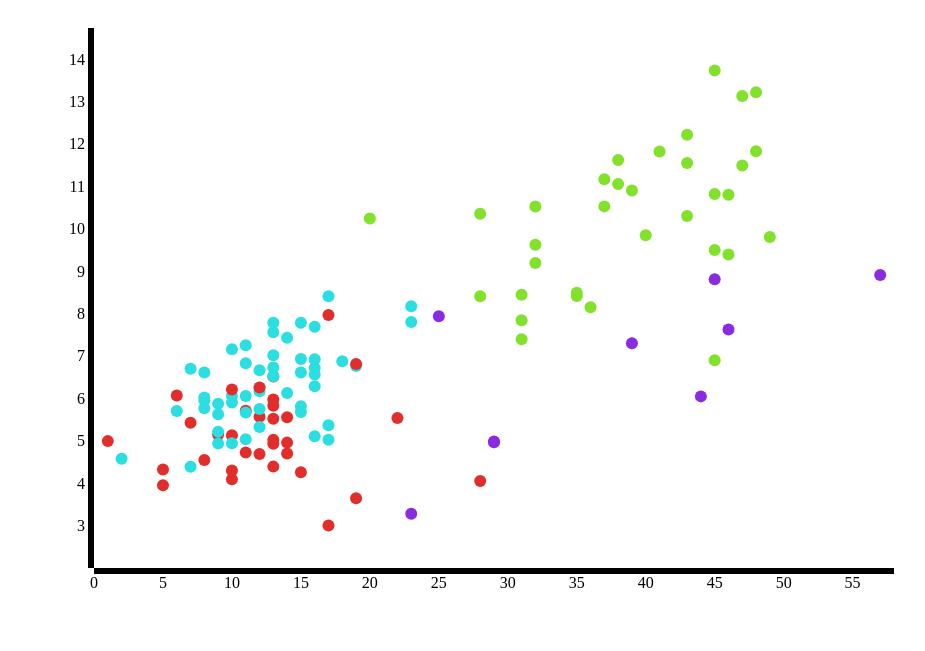
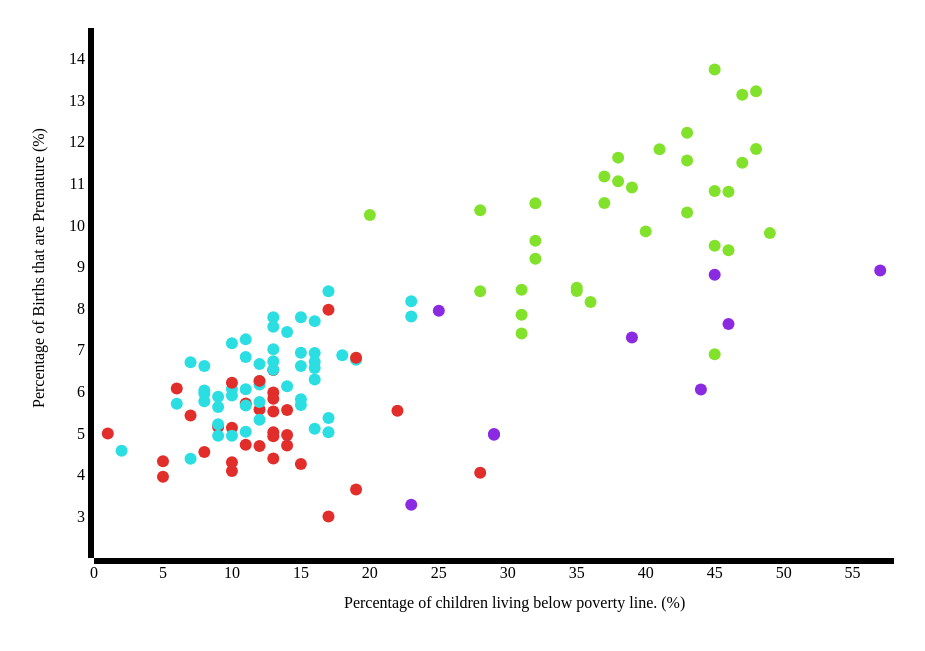
Before and after one commit to jfried23/Explore_data, a Flask app: page /poverty in a window 1280 px wide. Shown: the top 651 px of the page, without its empty margins (14-939 px from the left). Run offline with Flask 2, Linux system fonts and the light colour scheme.

Commit message:
Added axis titles

```diff
--- a/templates/poverty.html
+++ b/templates/poverty.html
@@ -28,10 +28,10 @@
 
   var state_codes = ['AL', 'AK', 'AZ', 'AR', 'CA', 'CO', 'CT', 'DE', 'DC', 'FL', 'GA', 'HI', 'ID', 'IL', 'IN', 'IA', 'KS', 'KY', 'LA', 'ME', 'MD', 'MA', 'MI', 'MN', 'MS', 'MO', 'MT', 'NE', 'NV', 'NH', 'NJ', 'NM', 'NY', 'NC', 'ND', 'OH', 'OK', 'OR', 'PA', 'RI', 'SC', 'SD', 'TN', 'TX', 'UT', 'VT', 'VA', 'WA', 'WV', 'WI', 'WY'];
 
-  var mar = { t: 20, r: 20, b: 40 , l: 100},
+  var mar = { t: 20, r: 20, b: 80 , l: 100},
 
             width  = 900,
-            height = 600;
+            height = 630;
 
 
 
@@ -89,6 +89,16 @@
                   d3.select('svg').append('g').call(yaxis).attr('transform','translate('+mar.l+','+ mar.t +')');
                   d3.select('svg').append('g').call(xaxis).attr('transform','translate('+mar.l+','+ (height-mar.b) +')');
 
+
+                  canvas.append("text")
+                  .text("Percentage of children living below poverty line. (%)")
+                  .attr("x", 350)
+                  .attr("y", 600);
+
+                  canvas.append('text')
+                  .text('Percentage of Births that are Premature (%)')
+                  .attr('transform', ['translate(50,400)', 'rotate(-90)']);
+
                     /*d3.selectAll('g')
                       .attr('transform','translate('+mar.l+','+mar.t+')'); */
 
```
